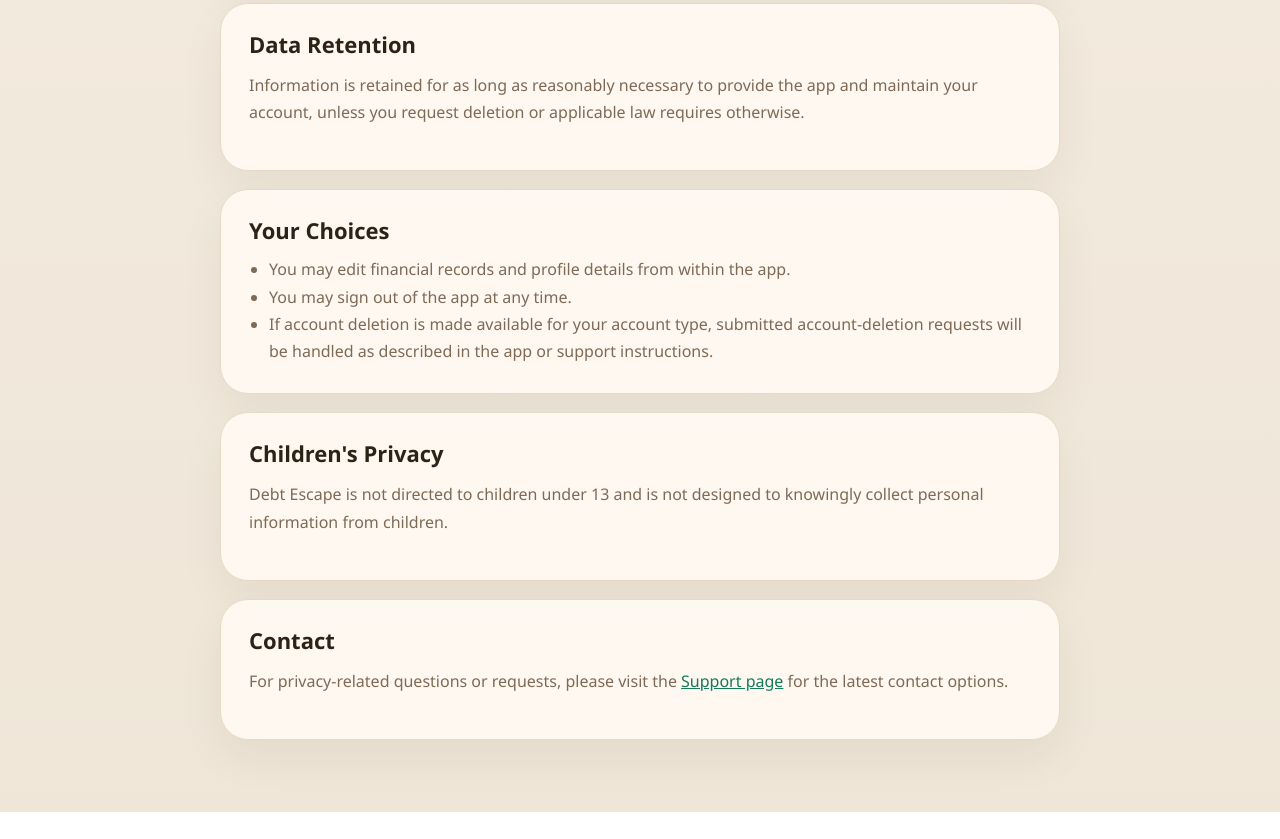
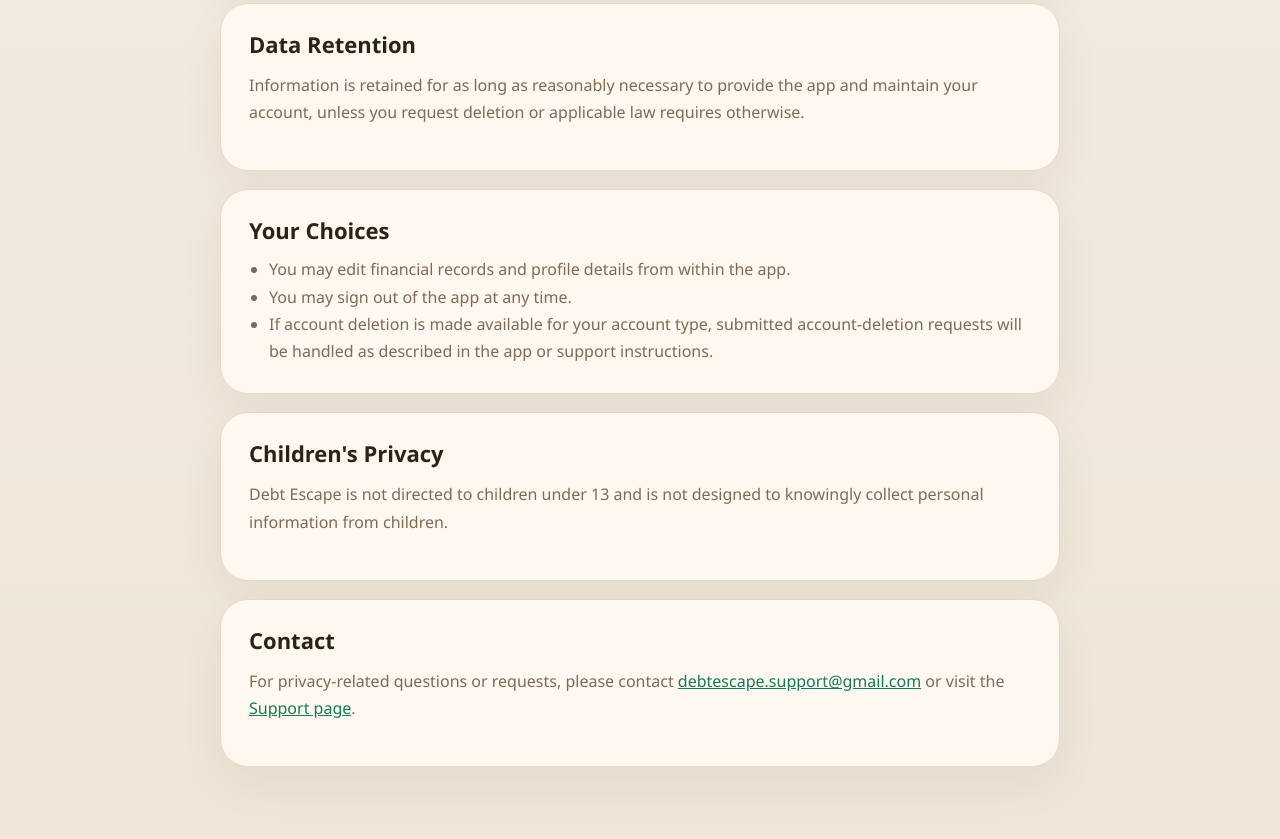
Before and after one commit to atchara-y/debt-escape-docs, a plain HTML site: page privacy-policy.html in a window 1280 px wide. Shown: the part 1309-2148 px from the top of the page. Before the commit the page ends 2121 px from the top, so only its background shows below. Drawn offline with Linux system fonts and the light colour scheme.

Commit message:
Add support email to privacy policy

```diff
--- a/privacy-policy.html
+++ b/privacy-policy.html
@@ -179,8 +179,9 @@
       <section class="section">
         <h2>Contact</h2>
         <p>
-          For privacy-related questions or requests, please visit the
-          <a href="./support.html">Support page</a> for the latest contact options.
+          For privacy-related questions or requests, please contact
+          <a href="mailto:debtescape.support@gmail.com">debtescape.support@gmail.com</a>
+          or visit the <a href="./support.html">Support page</a>.
         </p>
       </section>
     </main>
```
